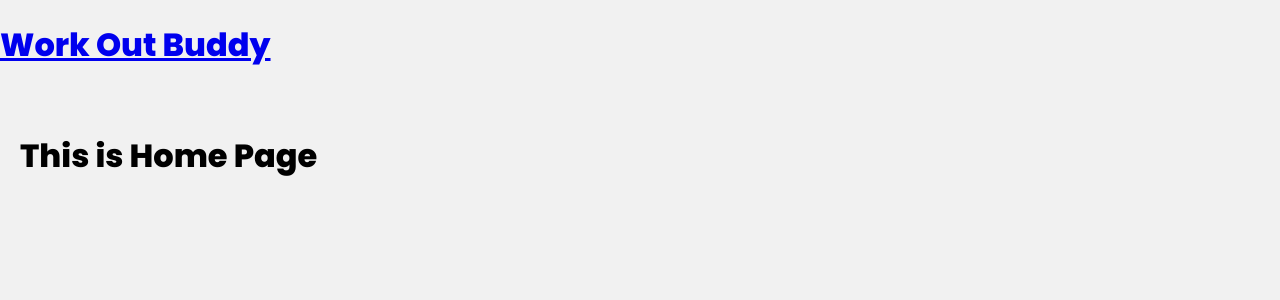
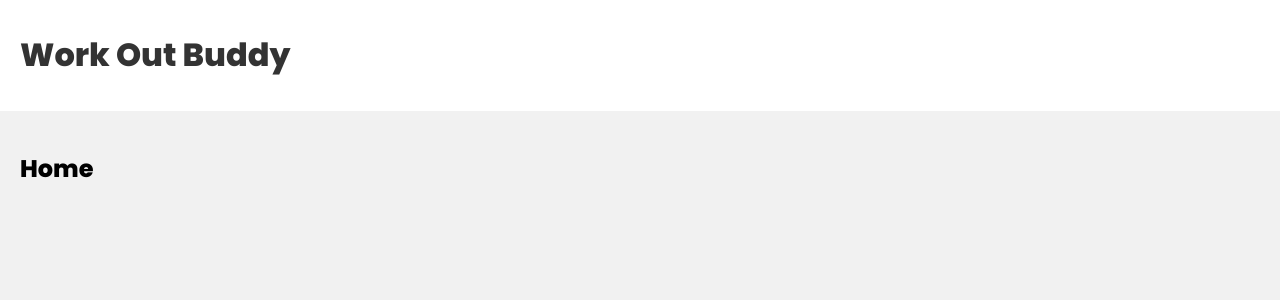
Before and after one commit to Gulshansoam/mern-crud, a React (Create React App) app in the folder frontend/: page / in a window 1280 px wide. Shown: the top 300 px of the page. Built offline with nearby package versions, Linux system fonts and the light colour scheme.

Commit message:
styling added in navbar and home page

```diff
--- a/frontend/src/components/Navbar.js
+++ b/frontend/src/components/Navbar.js
@@ -2,13 +2,13 @@ import { Link } from "react-router-dom";
 
 const Navbar = () => {
   return (
-    <navbar>
+    <header>
       <div className="container">
         <Link to="/">
           <h1>Work Out Buddy</h1>
         </Link>
       </div>
-    </navbar>
+    </header>
   );
 };
 export default Navbar;
--- a/frontend/src/pages/Home.js
+++ b/frontend/src/pages/Home.js
@@ -2,8 +2,8 @@ import React from "react";
 
 const Home = () => {
   return (
-    <div>
-      <h1> This is Home Page</h1>
+    <div className="home">
+      <h2>Home</h2>
     </div>
   );
 };
```
